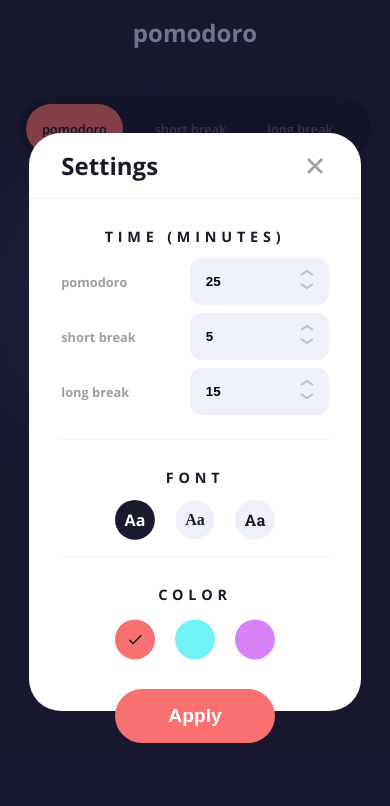
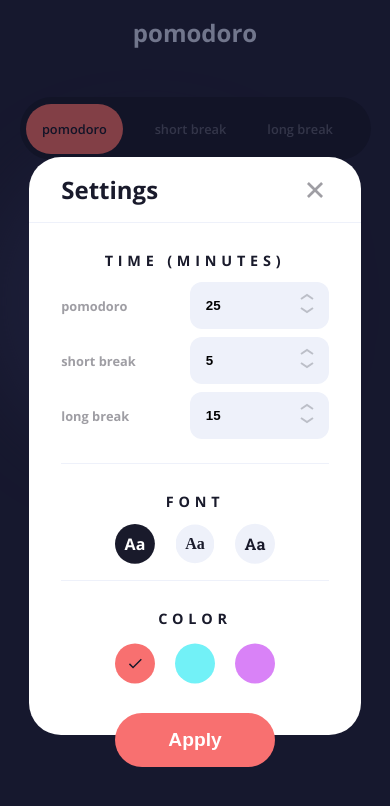
Before and after one commit to aaaaargZombies/pomodoro, a plain HTML site: page index.html in a window 390 px wide. Both pictures are taken after a click on the button 195 px from the left and 577 px from the top of the page. Drawn offline with nearby package versions, Linux system fonts and the light colour scheme; a web font is replaced by a local one.

Commit message:
fix overlay modal issues

```diff
--- a/styles.css
+++ b/styles.css
@@ -158,11 +158,12 @@ h1 {
 	display: none;
 	width: 100%;
 	height: 100%;
-	position: absolute;
+	position: fixed;
 	z-index: 100;
 	justify-content: center;
 	align-items: center;
 	background-color: hsla(240, 30.4%, 9%, 0.51);
+	overflow: auto;
 }
 
 .modal__form {
@@ -385,6 +386,7 @@ input[type="radio"]:checked + label .label__tick {
 
 	.modal__form {
 		width: var(--width-modal-form-mobile);
+		margin: 6rem 0rem 3rem 0rem;
 	}
 
 	.modal__section {
```
